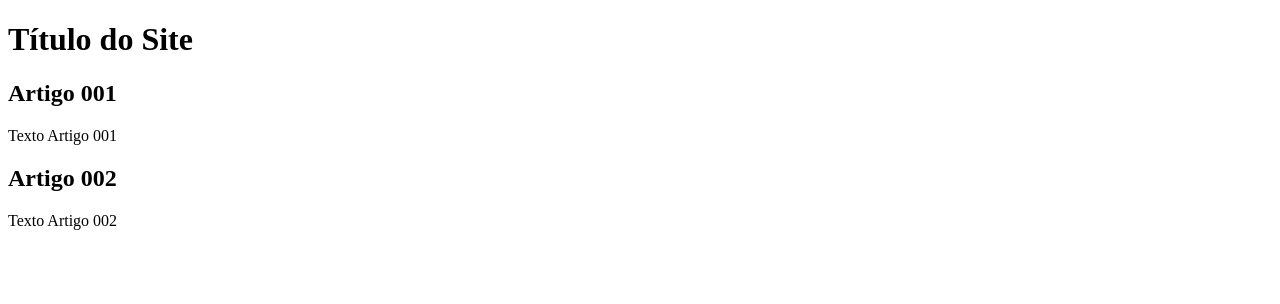
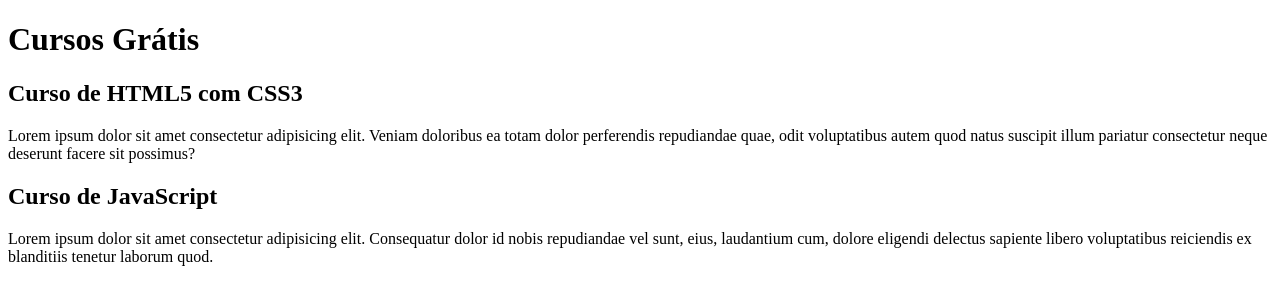
Before and after one commit to lucasviei/projeto-site, a plain HTML site: page index.html in a window 1280 px wide. Drawn offline with Linux system fonts and the light colour scheme.

Commit message:
comecei a escrever o conteúdo

```diff
--- a/index.html
+++ b/index.html
@@ -9,15 +9,15 @@
 <body>
     <main>
         <header>
-            <h1>Título do Site</h1>
+            <h1>Cursos Grátis</h1>
         </header>
         <article>
-            <h2>Artigo 001</h2>
-            <p>Texto Artigo 001</p>
+            <h2>Curso de HTML5 com CSS3</h2>
+            <p>Lorem ipsum dolor sit amet consectetur adipisicing elit. Veniam doloribus ea totam dolor perferendis repudiandae quae, odit voluptatibus autem quod natus suscipit illum pariatur consectetur neque deserunt facere sit possimus?</p>
         </article>
         <article>
-            <h2>Artigo 002</h2>
-            <p>Texto Artigo 002</p>
+            <h2>Curso de JavaScript</h2>
+            <p>Lorem ipsum dolor sit amet consectetur adipisicing elit. Consequatur dolor id nobis repudiandae vel sunt, eius, laudantium cum, dolore eligendi delectus sapiente libero voluptatibus reiciendis ex blanditiis tenetur laborum quod.</p>
         </article>
     </main>
 </body>
```
